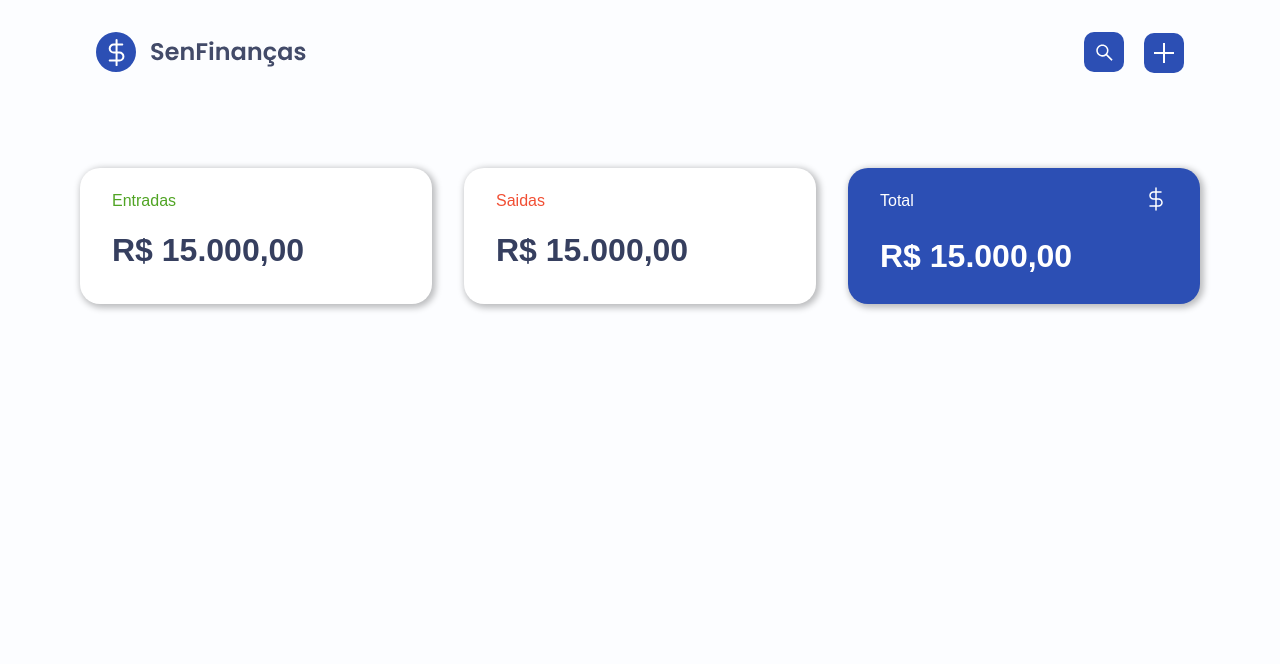
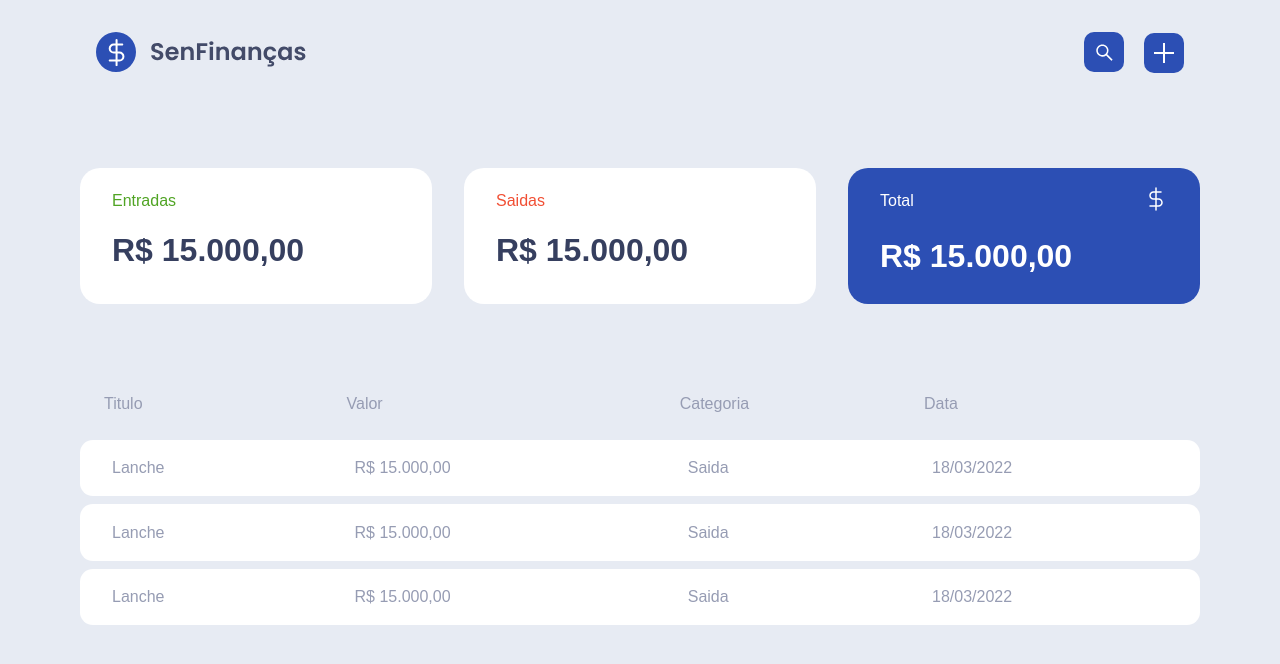
Before and after one commit to voncardoso/senfinanca, a React (Create React App) app: page / in a window 1280 px wide. Shown: the top 664 px of the page. Built offline with nearby package versions, Linux system fonts and the light colour scheme.

Commit message:
stylos transactions finalizados

```diff
--- a/src/App.js
+++ b/src/App.js
@@ -1,12 +1,15 @@
 import Header from './components/Header';
 import Summary from './components/Summary';
+import Transactions from './components/Transactions';
+
 import './styles/global.css';
 
 function App() {
   return (
     <>
-      <Header/>
+      <Header />
       <Summary />
+      <Transactions />
     </>
   );
 }
--- a/src/components/Summary/style.css
+++ b/src/components/Summary/style.css
@@ -7,12 +7,12 @@ section{
 }
 
 .boxSummary{
-    background: #FFFFFF;
+    background: var(--shape);
     border-radius: 20px;
     color: var(--text-title);
     padding: 1.5rem 2rem;
     height: 136px;
-    box-shadow: 2px 2px 6px 2px rgba(0, 0, 0, 0.25);
+
 }
 
 strong {
--- /dev/null
+++ b/src/components/Transactions/index.js
@@ -0,0 +1,41 @@
+import './style.css';
+
+const Transactions = () =>{
+    return(
+        <section className='Transactionstable'>
+            <table>
+                <thead>
+                     <tr>
+                         <th>Titulo</th>
+                         <th>Valor</th>
+                         <th>Categoria</th>
+                         <th>Data</th>
+                     </tr>
+                </thead>
+                <tbody>
+                    <tr>
+                        <td>Lanche</td>
+                        <td>R$ 15.000,00</td>
+                        <td>Saida</td>
+                        <td>18/03/2022</td>
+                    </tr>
+                    <tr>
+                        <td>Lanche</td>
+                        <td>R$ 15.000,00</td>
+                        <td>Saida</td>
+                        <td>18/03/2022</td>
+                    </tr>
+                    <tr>
+                        <td>Lanche</td>
+                        <td>R$ 15.000,00</td>
+                        <td>Saida</td>
+                        <td>18/03/2022</td>
+                    </tr>
+                </tbody>
+            </table>
+        </section>
+
+    )
+}
+
+export default Transactions;
--- /dev/null
+++ b/src/components/Transactions/style.css
@@ -0,0 +1,35 @@
+.Transactionstable{
+    display: block;
+    margin-top: 4rem;
+}
+
+table{
+    width: 100%;
+    border-spacing: 0 0.5rem ;
+}
+
+th{
+    color: var(--text-body);
+    font-weight: 400;
+    padding: 1rem 1.5rem;
+    text-align: left;
+    line-height: 1.5rem;
+}
+
+td {
+    padding: 1.2rem 2rem;
+    border: 0;
+    background: var(--shape);
+    color: var(--text-body);
+    border-bottom: 2px rgba(0, 0, 0, 0.25);
+}
+
+td:first-child {
+    border-bottom-left-radius: 0.8rem;
+    border-top-left-radius: 0.8rem;
+}
+
+td:nth-last-child(1) {
+    border-bottom-right-radius: 0.8rem;
+    border-top-right-radius: 0.8rem;
+}
--- a/src/styles/global.css
+++ b/src/styles/global.css
@@ -8,7 +8,7 @@
     --text-body: #969cb3;
 
 
-    --background: #FCFDFF;
+    --background: #e7ebf3;
     --shape: #ffffff;
 }
 
```
